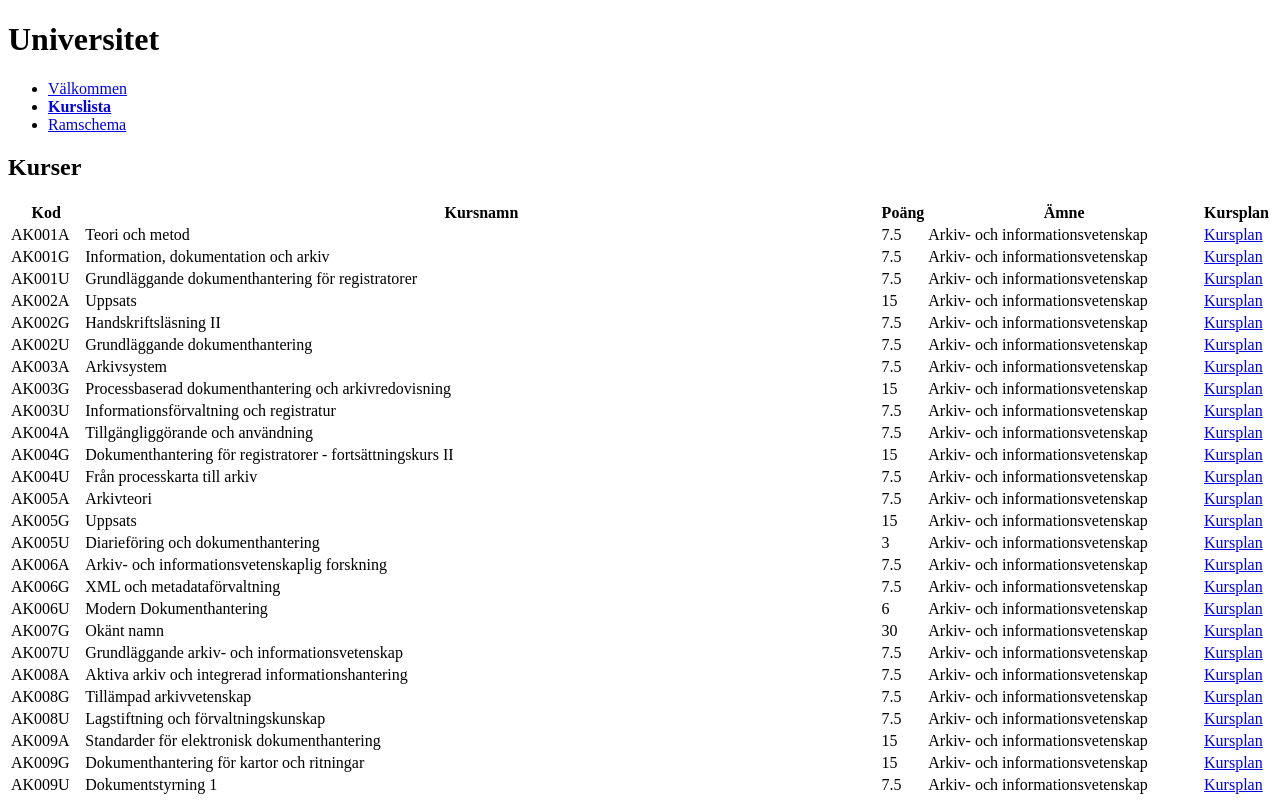
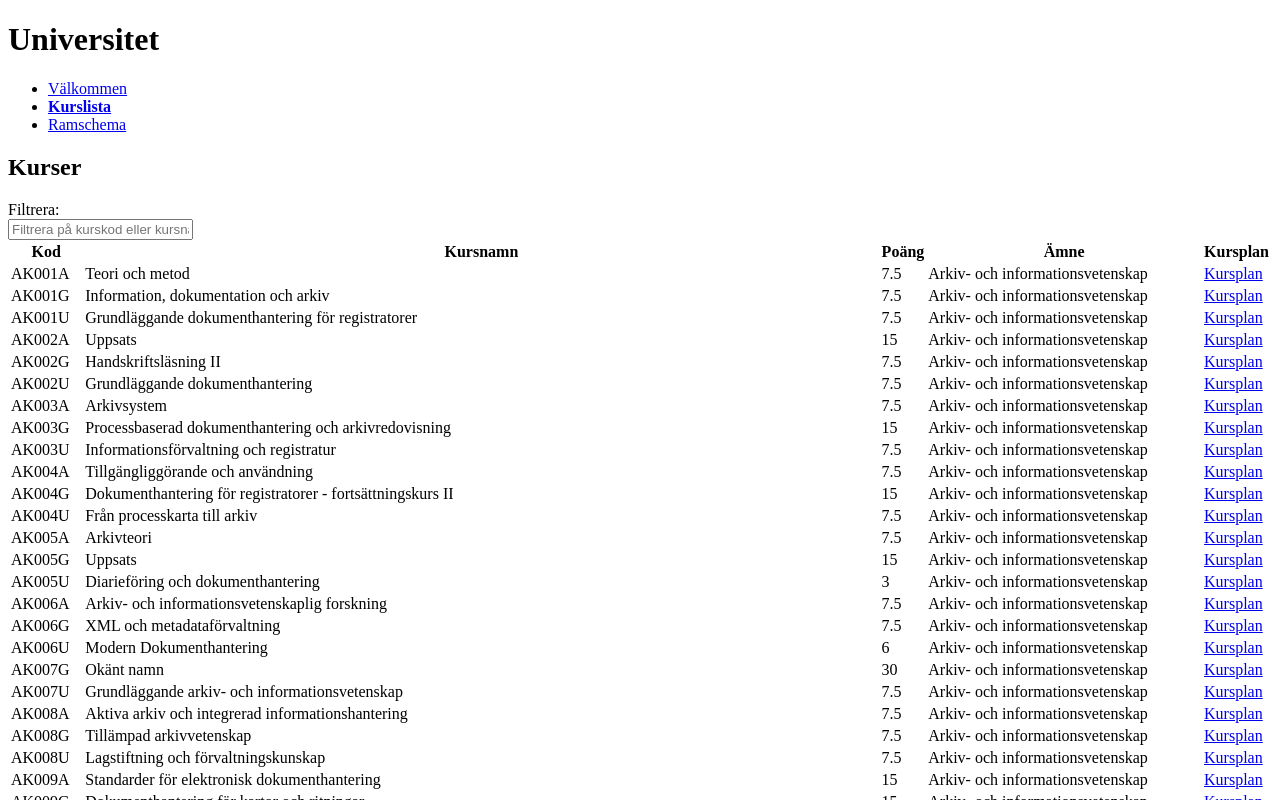
Before and after one commit to frja2400/dt208g-project, an Angular app: page /courses in a window 1280 px wide. Shown: the top 800 px of the page. Built offline with nearby package versions, Linux system fonts and the light colour scheme.

Commit message:
Importerar FormsModule. Utvecklar en filterfunktion i min CourseComponent. Använder tvåvägs-databindning med ngModel och använder en if-sats i min html-komponent för att skriva ut meddelande om inga kurser hittas på filtreringen.

```diff
--- a/src/app/courses/courses.component.html
+++ b/src/app/courses/courses.component.html
@@ -1,5 +1,13 @@
 <div class="courseContainer">
     <h2>Kurser</h2>
+    <label for="filter">Filtrera:</label><br>
+    <input type="text" id="filter" placeholder="Filtrera på kurskod eller kursnamn" [(ngModel)]="filterValue"
+        (input)="applyFilter()"> <!--Tvåvägs data-bindning-->
+
+    <!--Förbättrar användarupplevelsen med att skriva ut ett meddelande om inga kurser hittas.-->
+    @if(filteredCourses.length === 0) {
+    <p>Inga kurser hittades...</p>
+    }
     <table>
         <thead>
             <tr>
@@ -11,7 +19,7 @@
             </tr>
         </thead>
         <tbody>
-            <tr *ngFor="let course of courses">
+            <tr *ngFor="let course of filteredCourses">
                 <td>{{ course.courseCode }}</td>
                 <td>{{ course.courseName }}</td>
                 <td>{{ course.points }}</td>
--- a/src/app/courses/courses.component.ts
+++ b/src/app/courses/courses.component.ts
@@ -2,16 +2,19 @@ import { CommonModule } from '@angular/common'; //Importerar CommonModule för n
 import { Component } from '@angular/core';
 import { Course } from '../models/course';      //Interface av kurser
 import { CourseService } from '../services/course.service';
+import { FormsModule } from '@angular/forms';
 
 @Component({
   selector: 'app-courses',
-  imports: [CommonModule],
+  imports: [CommonModule, FormsModule],
   templateUrl: './courses.component.html',
   styleUrl: './courses.component.css'
 })
 export class CoursesComponent {
   //Properties
   courses: Course[] = [];
+  filteredCourses: Course[] = [];
+  filterValue: string = "";
 
   //Skapar instans av CourseService
   constructor(private courseService: CourseService) {}
@@ -20,6 +23,16 @@ export class CoursesComponent {
   ngOnInit() {
     this.courseService.getCourses().subscribe((courses) => {
       this.courses = courses;
+      this.filteredCourses = courses;
     })
   }
+
+  applyFilter(): void {
+    this.filteredCourses = this.courses.filter((course) =>
+      //Filtrera på antingen kurskod eller kursnamn.
+      course.courseCode.toLowerCase().includes(this.filterValue.toLowerCase()) ||
+      course.courseName.toLowerCase().includes(this.filterValue.toLowerCase())
+    );
+  }
+
 }
```
